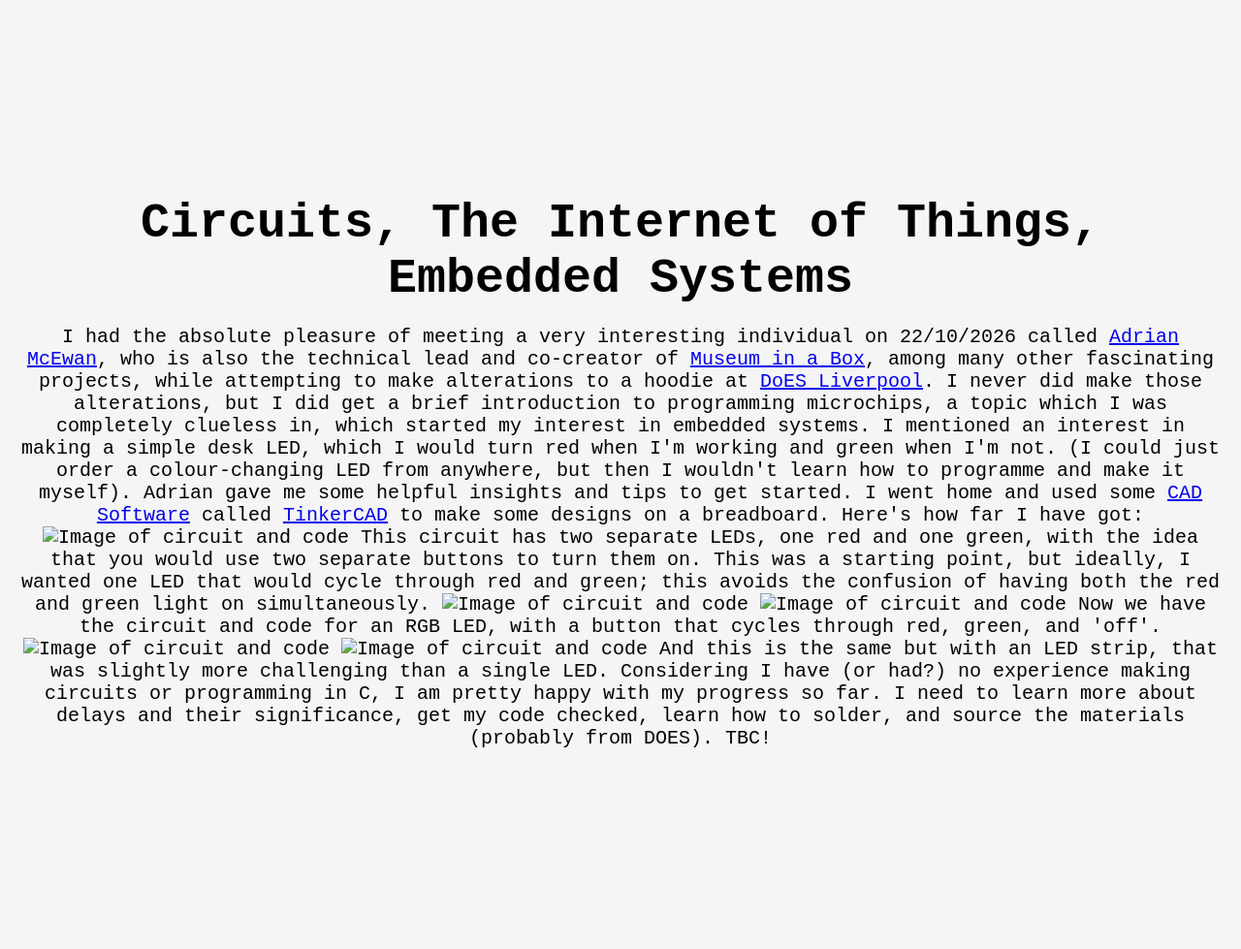
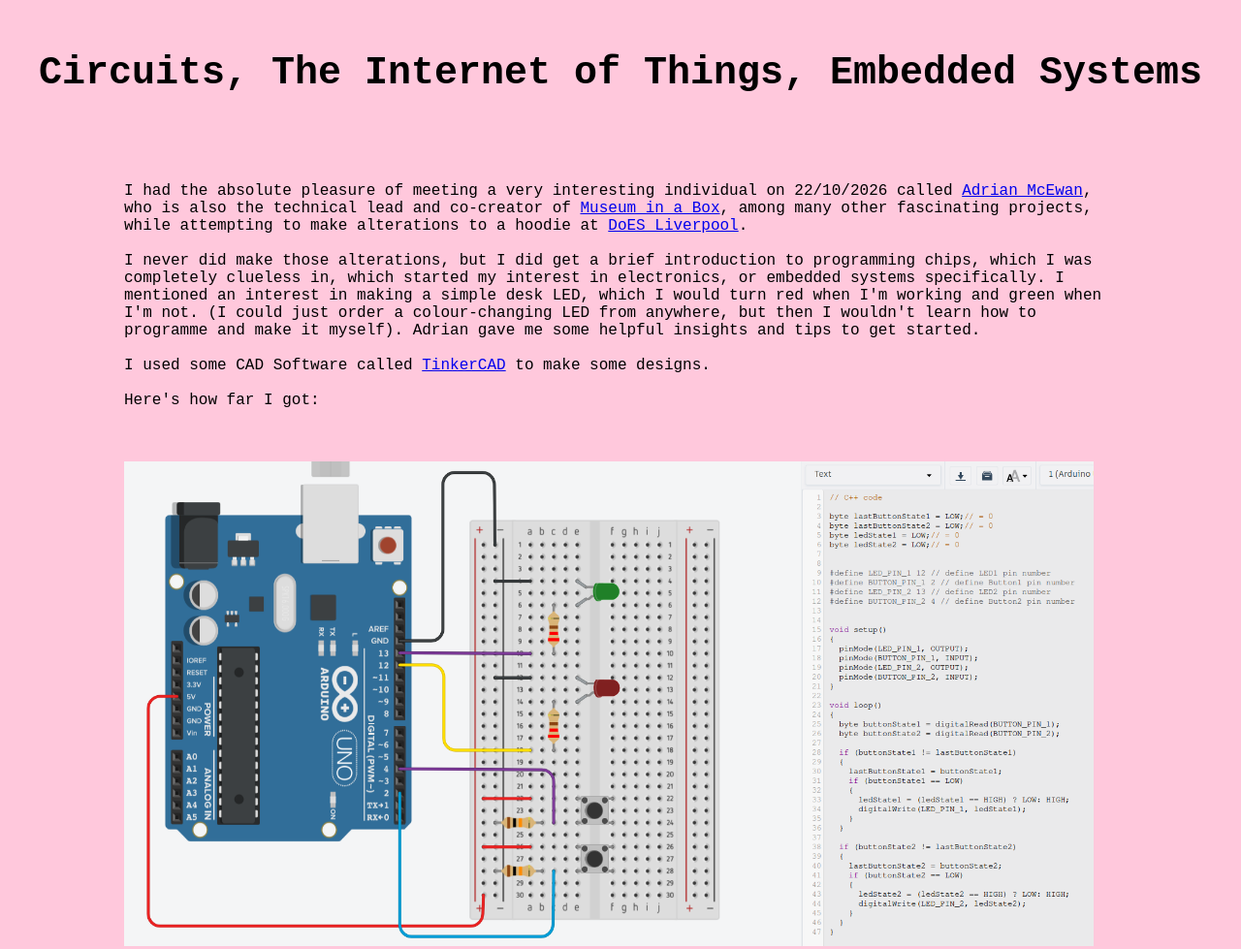
Before and after one commit to trouli-kambouri/trouli.dev, a plain HTML site: page blog/Entries/Circuits.html in a window 1280 px wide. Shown: the top 979 px of the page at 97% size. Before the commit the page ends 953 px from the top, so only its background shows below. Drawn offline with Linux system fonts and the light colour scheme; files that its build step writes are made by us from their sources; a script that the page names is missing.

Commit message:
add to blog

```diff
--- a/blog/Entries/Circuits.html
+++ b/blog/Entries/Circuits.html
@@ -4,7 +4,7 @@
 
 <head>
     <title>Circuits, The Internet of Things, Embedded Systems</title>
-    <link rel="stylesheet" href="blog/style.css">
+    <link rel="stylesheet" href="../style.css">
 </head>
 
 <body>
@@ -14,44 +14,80 @@
 
             <h1>Circuits, The Internet of Things, Embedded Systems</h1>
 
-            <p>
+        </section>
+
+        <section id="text">
 
                 I had the absolute pleasure of meeting a very interesting individual on 22/10/2026 called <a href="https://mcqn.com/adrian-mcewen/">Adrian McEwan</a>, who is also the technical lead and co-creator of <a href="https://museuminabox.org/">Museum in a Box</a>, among many other fascinating projects, while attempting to make alterations to a hoodie at <a href="https://doesliverpool.com/">DoES Liverpool</a>.
-                I never did make those alterations, but I did get a brief introduction to programming microchips, a topic which I was completely clueless in, which started my interest in embedded systems.
+                <br><br>
+
+                I never did make those alterations, but I did get a brief introduction to programming chips, which I was completely clueless in, which started my interest in electronics, or embedded systems specifically.
                 I mentioned an interest in making a simple desk LED, which I would turn red when I'm working and green when I'm not. (I could just order a colour-changing LED from anywhere, but then I wouldn't learn how to programme and make it myself).
                 Adrian gave me some helpful insights and tips to get started.
+                <br><br>
 
-                I went home and used some <a href="https://en.wikipedia.org/wiki/Computer-aided_design">CAD Software</a> called <a href="https://www.tinkercad.com/circuits">TinkerCAD</a> to make some designs on a breadboard.
+                I used some CAD Software called <a href="https://www.tinkercad.com/circuits">TinkerCAD</a> to make some designs.
+                <br><br>
 
-                Here's how far I have got:
+                Here's how far I got:
+                <br><br><br><br>
 
-                <img src="blog/Photos/arduino_two_LEDs.png" alt="Image of circuit and code" width="500" height="600">
-                This circuit has two separate LEDs, one red and one green, with the idea that you would use two separate buttons to turn them on.
-                This was a starting point, but ideally, I wanted one LED that would cycle through red and green; this avoids the confusion of having both the red and green light on simultaneously.
+                <img src="../Photos/arduino_two_LEDs.png" alt="Image of circuit and code" width="1000" height="500"><br><br>
+                This circuit has two separate buttons for two separate LEDs, one red and one green.<br><br>
+                This was a starting point, but ideally, I wanted one LED that would cycle through red and green. Both for the convenience of having one button, and to avoid the confusion of having both the red and green light on simultaneously. I also decided that if the button could also turn the light off, that would be ideal.
+                <br><br><br><br>
 
-                <img src="blog/Photos/circuit_swap_RGC.png" alt="Image of circuit and code" width="500" height="600">
+                Here's a very professional sketch of what I wanted:
+
+                <br><br>
+                <img src="../Photos/design_RGB_light.png" alt="Image of design" width="600" height="400">
+                <br><br><br><br>
+
+                And here's the circuit and code I made for that:
+                <br><br>
+
+                <img src="../Photos/circuit_swap_RGC.png" alt="Image of circuit and code" width="900" height="600">
+                <br><br>
 
 
-                <img src="blog/Photos/code_LED_RGC.png" alt="Image of circuit and code" width="500" height="600">
-                Now we have the circuit and code for an RGB LED, with a button that cycles through red, green, and 'off'.
+                <img src="../Photos/code_LED_RGC.png" alt="Image of circuit and code" width="440" height="800">
+                <br><br>
 
-                <img src="blog/Photos/circuit_with_led_strip.png" alt="Image of circuit and code" width="500" height="600">
+                Now we have the circuit and code for an RGB LED, with a button that cycles through red, green, and 'off' - i.e., no colour.
+                <br><br>
 
-                <img src="blog/Photos/code_led_strip.png" alt="Image of circuit and code" width="500" height="600">
-                And this is the same but with an LED strip, that was slightly more challenging than a single LED.
+                Next I wanted to adapt this to an LED strip, with the idea that I could place the LED strip somewhere on my wall or under my desk, and the button for it on my desk.
+                <br><br>
 
-                Considering I have (or had?) no experience making circuits or programming in C, I am pretty happy with my progress so far.
+                Like so:
+                <br><br>
 
-                I need to learn more about delays and their significance, get my code checked, learn how to solder, and source the materials (probably from DOES).
+                <img src="../Photos/desk_led_strip.png" alt="Image of circuit and code" width="550" height="300">
+                <br><br><br><br>
 
+                This is the circuit and code I made for the LED strip:
+                <br><br>
+
+                <img src="../Photos/circuit_with_led_strip.png" alt="Image of circuit and code" width="800" height="600">
+                <br><br>
+
+                <img src="../Photos/code_led_strip.png" alt="Image of circuit and code" width="520" height="860">
+                <br><br>
+
+                Programming the LED strip was slightly more challenging than a single LED as I included the Adafruit Neopixel library and had to ensure that the code cycles through each LED correctly.
+                <br><br><br><br>
+
+                Considering I have (or had?) no experience in electronics or designing circuits, or much experience programming in C, I am happy with my progress so far.
+                <br><br>
+
+                Next, I should learn more about delays and their significance, and I don't really understand resistor values as much as I'd like. I should also probably learn how to solder and fetch some materials (probably from DOES).<br><br>
+                <br><br>
                 TBC!
-
-            </p>
-
+        </section>
     </main>
 
 <script src="https://unpkg.com/cursor-effects@latest/dist/browser.js"></script>
-<script src="blog/script.js"></script>
+<script src="../script.js"></script>
 
 </body>
 </html>
--- a/blog/style.css
+++ b/blog/style.css
@@ -10,9 +10,9 @@
 }
 
 body {
-    margin: 0;
+    margin:0;
     font-family: 'Courier New', Courier, monospace;
-    background-color: var(--white);
+    background-color: var(--pink);
     color: var(--black(20, 1, 1));
 }
 
@@ -53,18 +53,38 @@
 }
 
 .hero {
+    padding: 20px 20px;
+}
+
+.hero h1 {
     text-align: center;
-    padding: 160px 20px;
+    font-size: 40px;
+    margin-bottom: 10px;
+    background-color: var(--pink);
+}
+
+.hero p {
+    margin-left: 40px;
+    margin-right: 40px;
+    text-align: left;
+    font-size: 18px;
     background-color: var(--white);
 }
 
-.hero h1 {
-    font-size: 50px;
-    margin-bottom: 10px;
+.text {
+    margin-left: 40px;
+    margin-right: 40px;
+    text-align: left;
+    font-family: Arial, Helvetica, sans-serif;
+    font-size: 18px;
+    background-color: var(--white);
 }
 
-.hero p {
-    font-size: 20px;
+.text img {
+    border-style: solid;
+    border-radius: 10px;
+    border-width: 5px;
+    border-color: var(--pink);
 }
 
 .projects {
```
Also changed, not shown: blog/Photos/design_RGB_light.png (added), blog/Photos/desk_led_strip.png (added).
